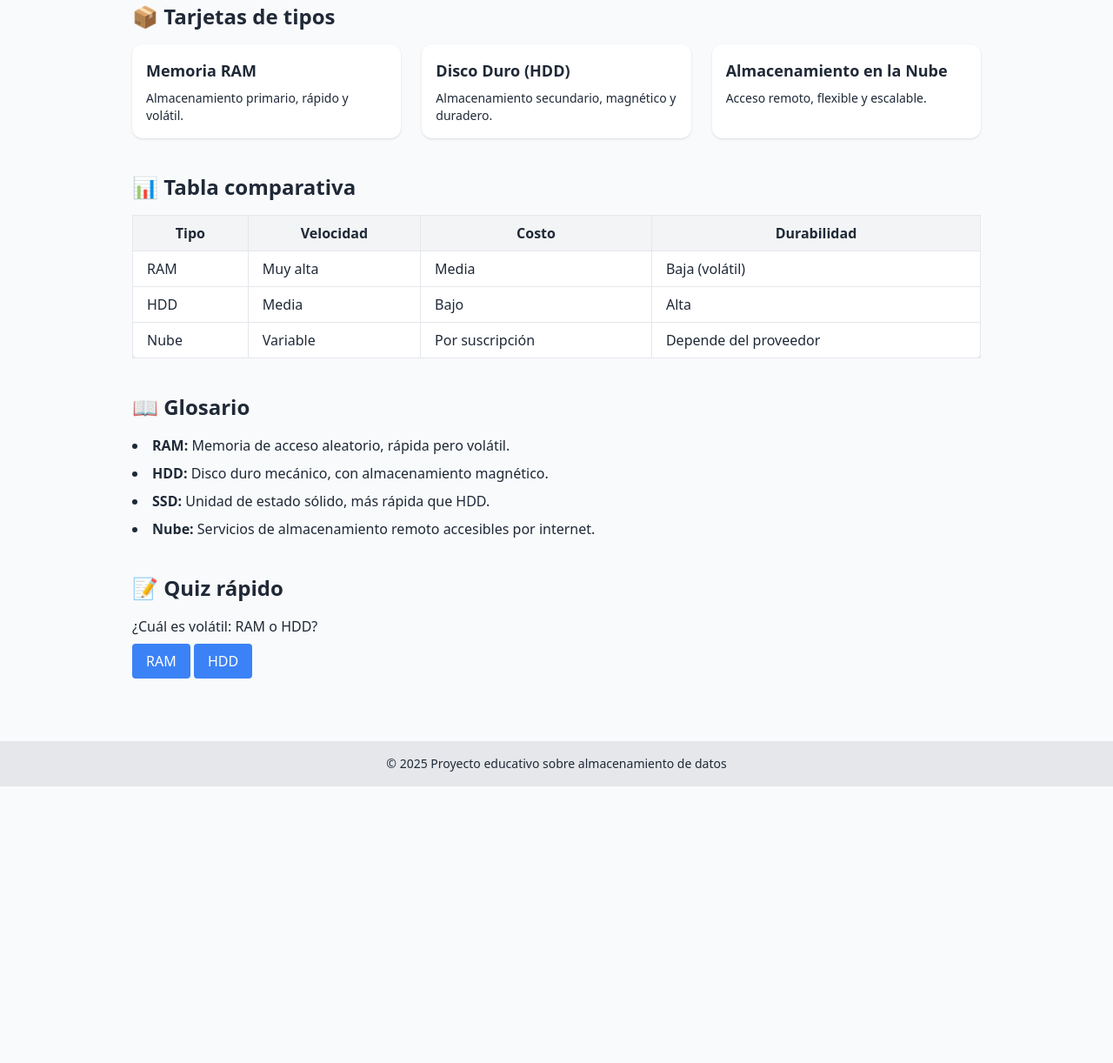
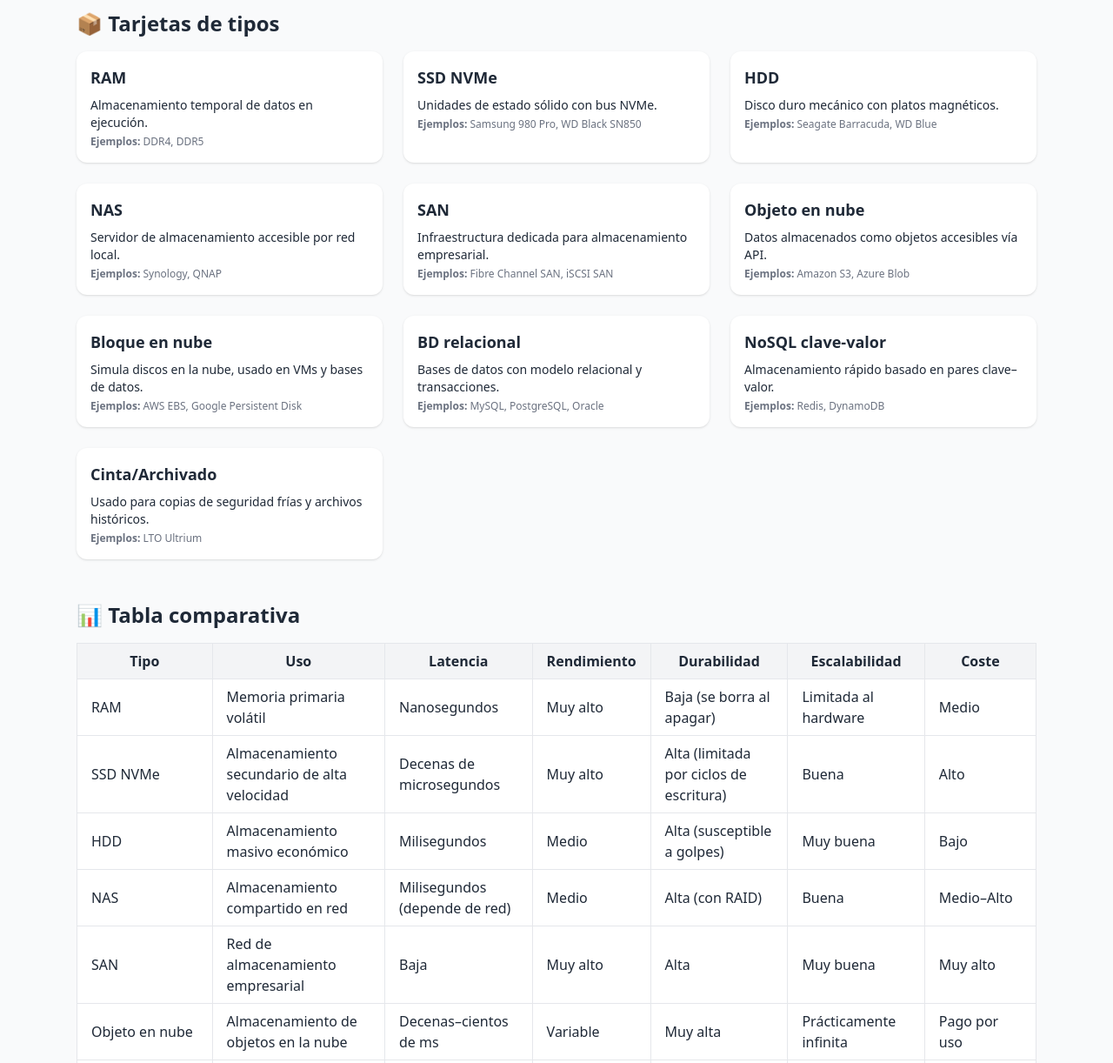
Before and after one commit to paolajimenez12/almacenamiento-web, a plain HTML site: page index.html in a window 1280 px wide. Shown: the part 267-1489 px from the top of the page at 87% size. Before the commit the page ends 1171 px from the top, so only its background shows below. Drawn offline with nearby package versions, Linux system fonts and the light colour scheme.

Commit message:
Update index.html

```diff
--- a/index.html
+++ b/index.html
@@ -13,7 +13,7 @@
     <p class="mt-2">Explora, compara y aprende</p>
   </header>
 
-  <main class="max-w-5xl mx-auto p-6 space-y-10">
+  <main class="max-w-6xl mx-auto p-6 space-y-12">
     <!-- Filtro -->
     <section id="filtro">
       <h2 class="text-2xl font-semibold mb-4">🔍 Filtrar por tipo</h2>
@@ -22,62 +22,34 @@
         <option value="primario">Primario</option>
         <option value="secundario">Secundario</option>
         <option value="nube">Nube</option>
+        <option value="bd">Bases de datos</option>
+        <option value="archivo">Archivado</option>
       </select>
     </section>
 
     <!-- Tarjetas -->
     <section id="tarjetas">
       <h2 class="text-2xl font-semibold mb-4">📦 Tarjetas de tipos</h2>
-      <div id="cardsContainer" class="grid md:grid-cols-3 gap-6">
-        <!-- Ejemplo tarjeta -->
-        <div data-tipo="primario" class="card bg-white p-4 rounded-xl shadow">
-          <h3 class="font-bold text-lg">Memoria RAM</h3>
-          <p class="text-sm mt-2">Almacenamiento primario, rápido y volátil.</p>
-        </div>
-        <div data-tipo="secundario" class="card bg-white p-4 rounded-xl shadow">
-          <h3 class="font-bold text-lg">Disco Duro (HDD)</h3>
-          <p class="text-sm mt-2">Almacenamiento secundario, magnético y duradero.</p>
-        </div>
-        <div data-tipo="nube" class="card bg-white p-4 rounded-xl shadow">
-          <h3 class="font-bold text-lg">Almacenamiento en la Nube</h3>
-          <p class="text-sm mt-2">Acceso remoto, flexible y escalable.</p>
-        </div>
-      </div>
+      <div id="cardsContainer" class="grid md:grid-cols-3 gap-6"></div>
     </section>
 
     <!-- Tabla comparativa -->
     <section id="tabla">
       <h2 class="text-2xl font-semibold mb-4">📊 Tabla comparativa</h2>
       <div class="overflow-x-auto">
-        <table class="min-w-full border border-gray-300 bg-white rounded-lg shadow">
+        <table class="min-w-full border border-gray-300 bg-white rounded-lg shadow" id="tablaComparativa">
           <thead class="bg-gray-100">
             <tr>
               <th class="px-4 py-2 border">Tipo</th>
-              <th class="px-4 py-2 border">Velocidad</th>
-              <th class="px-4 py-2 border">Costo</th>
+              <th class="px-4 py-2 border">Uso</th>
+              <th class="px-4 py-2 border">Latencia</th>
+              <th class="px-4 py-2 border">Rendimiento</th>
               <th class="px-4 py-2 border">Durabilidad</th>
+              <th class="px-4 py-2 border">Escalabilidad</th>
+              <th class="px-4 py-2 border">Coste</th>
             </tr>
           </thead>
-          <tbody>
-            <tr>
-              <td class="px-4 py-2 border">RAM</td>
-              <td class="px-4 py-2 border">Muy alta</td>
-              <td class="px-4 py-2 border">Media</td>
-              <td class="px-4 py-2 border">Baja (volátil)</td>
-            </tr>
-            <tr>
-              <td class="px-4 py-2 border">HDD</td>
-              <td class="px-4 py-2 border">Media</td>
-              <td class="px-4 py-2 border">Bajo</td>
-              <td class="px-4 py-2 border">Alta</td>
-            </tr>
-            <tr>
-              <td class="px-4 py-2 border">Nube</td>
-              <td class="px-4 py-2 border">Variable</td>
-              <td class="px-4 py-2 border">Por suscripción</td>
-              <td class="px-4 py-2 border">Depende del proveedor</td>
-            </tr>
-          </tbody>
+          <tbody id="tablaBody"></tbody>
         </table>
       </div>
     </section>
@@ -85,21 +57,13 @@
     <!-- Glosario -->
     <section id="glosario">
       <h2 class="text-2xl font-semibold mb-4">📖 Glosario</h2>
-      <ul class="list-disc list-inside space-y-2">
-        <li><strong>RAM:</strong> Memoria de acceso aleatorio, rápida pero volátil.</li>
-        <li><strong>HDD:</strong> Disco duro mecánico, con almacenamiento magnético.</li>
-        <li><strong>SSD:</strong> Unidad de estado sólido, más rápida que HDD.</li>
-        <li><strong>Nube:</strong> Servicios de almacenamiento remoto accesibles por internet.</li>
-      </ul>
+      <ul id="glosarioList" class="list-disc list-inside space-y-2"></ul>
     </section>
 
     <!-- Quiz -->
     <section id="quiz">
       <h2 class="text-2xl font-semibold mb-4">📝 Quiz rápido</h2>
-      <p class="mb-2">¿Cuál es volátil: RAM o HDD?</p>
-      <button onclick="checkAnswer('RAM')" class="bg-blue-500 text-white px-4 py-2 rounded hover:bg-blue-600">RAM</button>
-      <button onclick="checkAnswer('HDD')" class="bg-blue-500 text-white px-4 py-2 rounded hover:bg-blue-600">HDD</button>
-      <p id="quizResult" class="mt-2 font-semibold"></p>
+      <div id="quizContainer" class="space-y-6"></div>
     </section>
   </main>
 
@@ -109,29 +73,227 @@
 
   <!-- Script JS -->
   <script>
-    // Filtro
-    const filtro = document.getElementById('filtroSelect');
-    const cards = document.querySelectorAll('.card');
-    filtro.addEventListener('change', () => {
-      const valor = filtro.value;
-      cards.forEach(card => {
-        if (valor === 'all' || card.dataset.tipo === valor) {
-          card.style.display = 'block';
-        } else {
-          card.style.display = 'none';
+    // ======================
+    // Datos
+    // ======================
+    const items = [
+      {
+        tipo: "RAM", categoria: "primario",
+        uso: "Memoria primaria volátil",
+        ejemplos: "DDR4, DDR5",
+        latencia: "Nanosegundos",
+        rendimiento: "Muy alto",
+        durabilidad: "Baja (se borra al apagar)",
+        escalabilidad: "Limitada al hardware",
+        coste: "Medio",
+        desc: "Almacenamiento temporal de datos en ejecución."
+      },
+      {
+        tipo: "SSD NVMe", categoria: "secundario",
+        uso: "Almacenamiento secundario de alta velocidad",
+        ejemplos: "Samsung 980 Pro, WD Black SN850",
+        latencia: "Decenas de microsegundos",
+        rendimiento: "Muy alto",
+        durabilidad: "Alta (limitada por ciclos de escritura)",
+        escalabilidad: "Buena",
+        coste: "Alto",
+        desc: "Unidades de estado sólido con bus NVMe."
+      },
+      {
+        tipo: "HDD", categoria: "secundario",
+        uso: "Almacenamiento masivo económico",
+        ejemplos: "Seagate Barracuda, WD Blue",
+        latencia: "Milisegundos",
+        rendimiento: "Medio",
+        durabilidad: "Alta (susceptible a golpes)",
+        escalabilidad: "Muy buena",
+        coste: "Bajo",
+        desc: "Disco duro mecánico con platos magnéticos."
+      },
+      {
+        tipo: "NAS", categoria: "secundario",
+        uso: "Almacenamiento compartido en red",
+        ejemplos: "Synology, QNAP",
+        latencia: "Milisegundos (depende de red)",
+        rendimiento: "Medio",
+        durabilidad: "Alta (con RAID)",
+        escalabilidad: "Buena",
+        coste: "Medio–Alto",
+        desc: "Servidor de almacenamiento accesible por red local."
+      },
+      {
+        tipo: "SAN", categoria: "secundario",
+        uso: "Red de almacenamiento empresarial",
+        ejemplos: "Fibre Channel SAN, iSCSI SAN",
+        latencia: "Baja",
+        rendimiento: "Muy alto",
+        durabilidad: "Alta",
+        escalabilidad: "Muy buena",
+        coste: "Muy alto",
+        desc: "Infraestructura dedicada para almacenamiento empresarial."
+      },
+      {
+        tipo: "Objeto en nube", categoria: "nube",
+        uso: "Almacenamiento de objetos en la nube",
+        ejemplos: "Amazon S3, Azure Blob",
+        latencia: "Decenas–cientos de ms",
+        rendimiento: "Variable",
+        durabilidad: "Muy alta",
+        escalabilidad: "Prácticamente infinita",
+        coste: "Pago por uso",
+        desc: "Datos almacenados como objetos accesibles vía API."
+      },
+      {
+        tipo: "Bloque en nube", categoria: "nube",
+        uso: "Almacenamiento en bloque virtual",
+        ejemplos: "AWS EBS, Google Persistent Disk",
+        latencia: "Baja–media",
+        rendimiento: "Alto",
+        durabilidad: "Alta",
+        escalabilidad: "Buena",
+        coste: "Pago por uso",
+        desc: "Simula discos en la nube, usado en VMs y bases de datos."
+      },
+      {
+        tipo: "BD relacional", categoria: "bd",
+        uso: "Bases de datos estructuradas",
+        ejemplos: "MySQL, PostgreSQL, Oracle",
+        latencia: "Milisegundos",
+        rendimiento: "Medio–alto",
+        durabilidad: "Alta (con ACID)",
+        escalabilidad: "Vertical principalmente",
+        coste: "Medio–alto",
+        desc: "Bases de datos con modelo relacional y transacciones."
+      },
+      {
+        tipo: "NoSQL clave-valor", categoria: "bd",
+        uso: "Bases de datos distribuidas",
+        ejemplos: "Redis, DynamoDB",
+        latencia: "Muy baja",
+        rendimiento: "Muy alto",
+        durabilidad: "Variable",
+        escalabilidad: "Horizontal excelente",
+        coste: "Depende del proveedor",
+        desc: "Almacenamiento rápido basado en pares clave–valor."
+      },
+      {
+        tipo: "Cinta/Archivado", categoria: "archivo",
+        uso: "Almacenamiento de respaldo a largo plazo",
+        ejemplos: "LTO Ultrium",
+        latencia: "Segundos–minutos",
+        rendimiento: "Bajo",
+        durabilidad: "Muy alta (décadas)",
+        escalabilidad: "Buena en librerías",
+        coste: "Muy bajo por TB",
+        desc: "Usado para copias de seguridad frías y archivos históricos."
+      }
+    ];
+
+    const glosario = [
+      { termino: "Latencia", definicion: "Tiempo entre la petición de un dato y su entrega." },
+      { termino: "IOPS", definicion: "Operaciones de entrada/salida por segundo." },
+      { termino: "ACID", definicion: "Propiedades que garantizan fiabilidad en bases de datos." },
+      { termino: "RAID", definicion: "Conjunto de discos redundantes para rendimiento o tolerancia a fallos." },
+      { termino: "CAP", definicion: "Teorema que dice que no se pueden garantizar simultáneamente Consistencia, Disponibilidad y Tolerancia a particiones." },
+      { termino: "Durabilidad", definicion: "Capacidad de mantener los datos almacenados a largo plazo." },
+      { termino: "Escalabilidad", definicion: "Capacidad de crecer sin perder eficiencia." }
+    ];
+
+    const preguntas = [
+      {
+        pregunta: "¿Qué tipo de almacenamiento es volátil?",
+        opciones: ["RAM", "HDD", "SSD"],
+        respuestaCorrecta: "RAM"
+      },
+      {
+        pregunta: "¿Qué tecnología ofrece redundancia y tolerancia a fallos?",
+        opciones: ["RAID", "NAS", "ACID"],
+        respuestaCorrecta: "RAID"
+      },
+      {
+        pregunta: "¿Qué servicio corresponde a almacenamiento de objetos en nube?",
+        opciones: ["Amazon S3", "MySQL", "Redis"],
+        respuestaCorrecta: "Amazon S3"
+      }
+    ];
+
+    // ======================
+    // Render dinámico
+    // ======================
+
+    // Render tarjetas
+    const cardsContainer = document.getElementById("cardsContainer");
+    function renderCards(filtro = "all") {
+      cardsContainer.innerHTML = "";
+      items.forEach(item => {
+        if (filtro === "all" || item.categoria === filtro) {
+          const card = document.createElement("div");
+          card.className = "card bg-white p-4 rounded-xl shadow";
+          card.innerHTML = `
+            <h3 class="font-bold text-lg">${item.tipo}</h3>
+            <p class="text-sm mt-2">${item.desc}</p>
+            <p class="text-xs mt-1 text-gray-500"><strong>Ejemplos:</strong> ${item.ejemplos}</p>
+          `;
+          cardsContainer.appendChild(card);
         }
       });
+    }
+    renderCards();
+
+    // Filtro
+    document.getElementById("filtroSelect").addEventListener("change", (e) => {
+      renderCards(e.target.value);
     });
 
-    // Quiz
-    function checkAnswer(answer) {
-      const result = document.getElementById('quizResult');
-      if (answer === 'RAM') {
-        result.textContent = '✅ Correcto: La RAM es volátil.';
-        result.className = 'mt-2 text-green-600 font-semibold';
+    // Render tabla comparativa
+    const tablaBody = document.getElementById("tablaBody");
+    items.forEach(item => {
+      const tr = document.createElement("tr");
+      tr.innerHTML = `
+        <td class="px-4 py-2 border">${item.tipo}</td>
+        <td class="px-4 py-2 border">${item.uso}</td>
+        <td class="px-4 py-2 border">${item.latencia}</td>
+        <td class="px-4 py-2 border">${item.rendimiento}</td>
+        <td class="px-4 py-2 border">${item.durabilidad}</td>
+        <td class="px-4 py-2 border">${item.escalabilidad}</td>
+        <td class="px-4 py-2 border">${item.coste}</td>
+      `;
+      tablaBody.appendChild(tr);
+    });
+
+    // Render glosario
+    const glosarioList = document.getElementById("glosarioList");
+    glosario.forEach(entry => {
+      const li = document.createElement("li");
+      li.innerHTML = `<strong>${entry.termino}:</strong> ${entry.definicion}`;
+      glosarioList.appendChild(li);
+    });
+
+    // Render quiz
+    const quizContainer = document.getElementById("quizContainer");
+    preguntas.forEach((q, index) => {
+      const div = document.createElement("div");
+      div.className = "p-4 bg-white rounded-xl shadow";
+      div.innerHTML = `
+        <p class="font-semibold mb-2">${index + 1}. ${q.pregunta}</p>
+        <div class="space-x-2 mb-2">
+          ${q.opciones.map(op =>
+            `<button class="bg-blue-500 text-white px-3 py-1 rounded hover:bg-blue-600" onclick="checkAnswer(${index}, '${op}')">${op}</button>`
+          ).join("")}
+        </div>
+        <p id="quizResult${index}" class="text-sm"></p>
+      `;
+      quizContainer.appendChild(div);
+    });
+
+    function checkAnswer(index, answer) {
+      const result = document.getElementById(`quizResult${index}`);
+      if (answer === preguntas[index].respuestaCorrecta) {
+        result.textContent = "✅ Correcto";
+        result.className = "text-green-600 text-sm";
       } else {
-        result.textContent = '❌ Incorrecto: El HDD no es volátil.';
-        result.className = 'mt-2 text-red-600 font-semibold';
+        result.textContent = "❌ Incorrecto";
+        result.className = "text-red-600 text-sm";
       }
     }
   </script>
```
